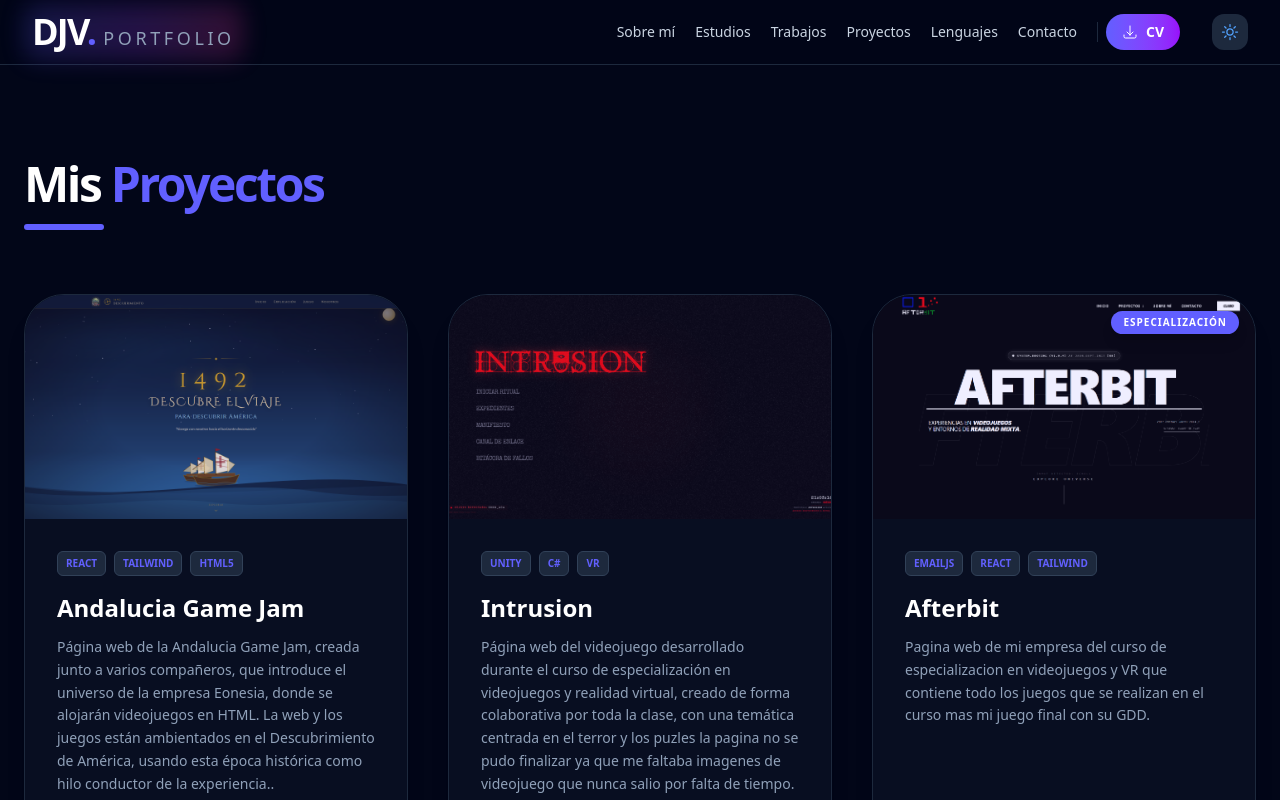
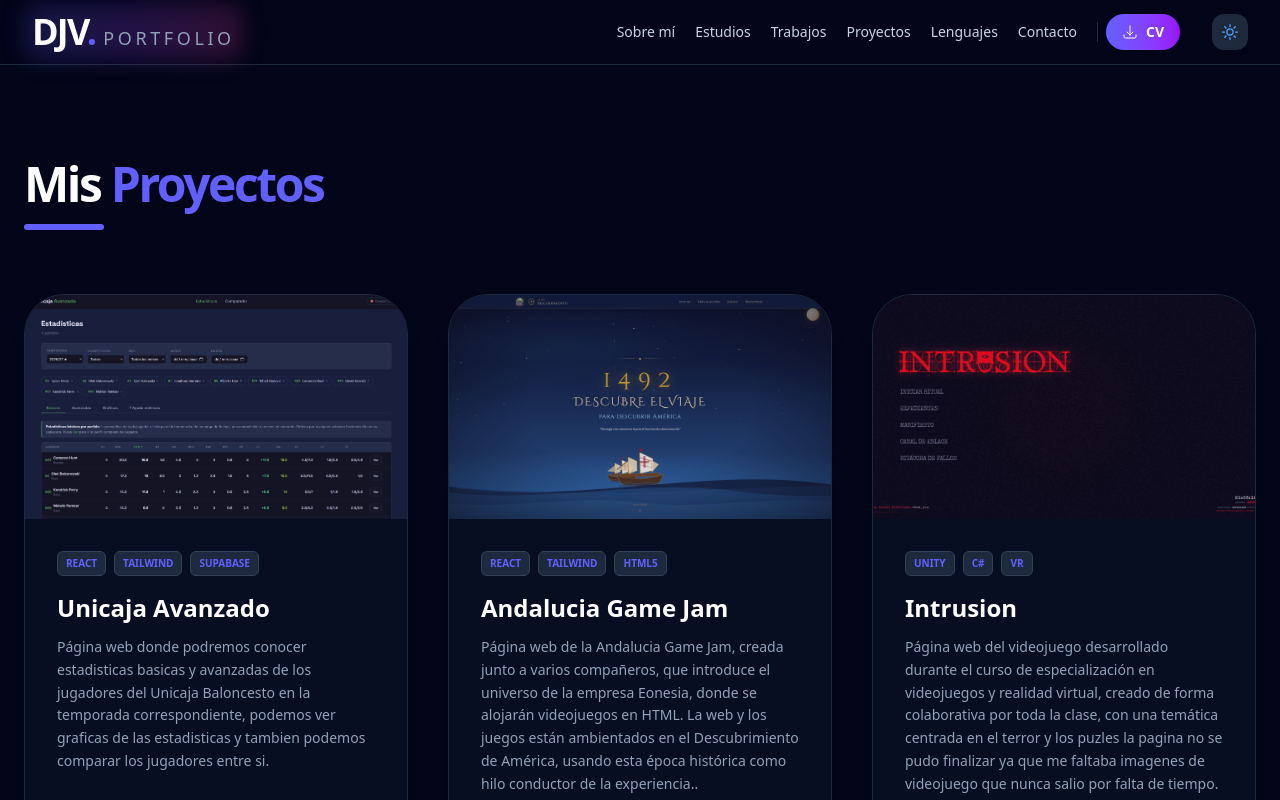
Before and after one commit to djsekai34/DJVPortFolio, a React (Vite) app: page /proyectos in a window 1280 px wide. Shown: the top 800 px of the page. Built offline with nearby package versions, Linux system fonts and the light colour scheme.

Commit message:
PortFolio DJV 1.6.1

```diff
--- a/src/data/proyectos.js
+++ b/src/data/proyectos.js
@@ -4,10 +4,23 @@ import imgTfg from "../Imagenes/TFG_Restaurante.png";
 import imgCesar from "../Imagenes/CifradoCesar.png";
 import imgIntrusion from "../Imagenes/Intrusion.png";
 import imgAGJ from "../Imagenes/AGJ.png";
+import imgUAvanzado from "../Imagenes/UnicajaAvanzado.png";
 import { img } from "framer-motion/client";
 
 export const misProyectos = [
-   {
+  {
+    id: "UniAvanzado",
+    titulo: "Unicaja Avanzado",
+    descripcion:
+      "Página web donde podremos conocer estadisticas basicas y avanzadas de los jugadores del Unicaja Baloncesto en la temporada correspondiente, podemos ver graficas de las estadisticas y tambien podemos comparar los jugadores entre si.",
+    imagen: imgUAvanzado,
+    tecnologias: ["React", "Tailwind", "SupaBase"],
+    enlaces: {
+      github: "https://github.com/djsekai34/UnicajaAvanzado",
+      web: "https://unicajaavanzado.vercel.app/",
+    },
+    destacado: false,
+  },{
     id: "AGJ",
     titulo: "Andalucia Game Jam",
     descripcion:
```
Also changed, not shown: src/Imagenes/UnicajaAvanzado.png (added), 1 other file (tests, documents, lock files or other folders).
